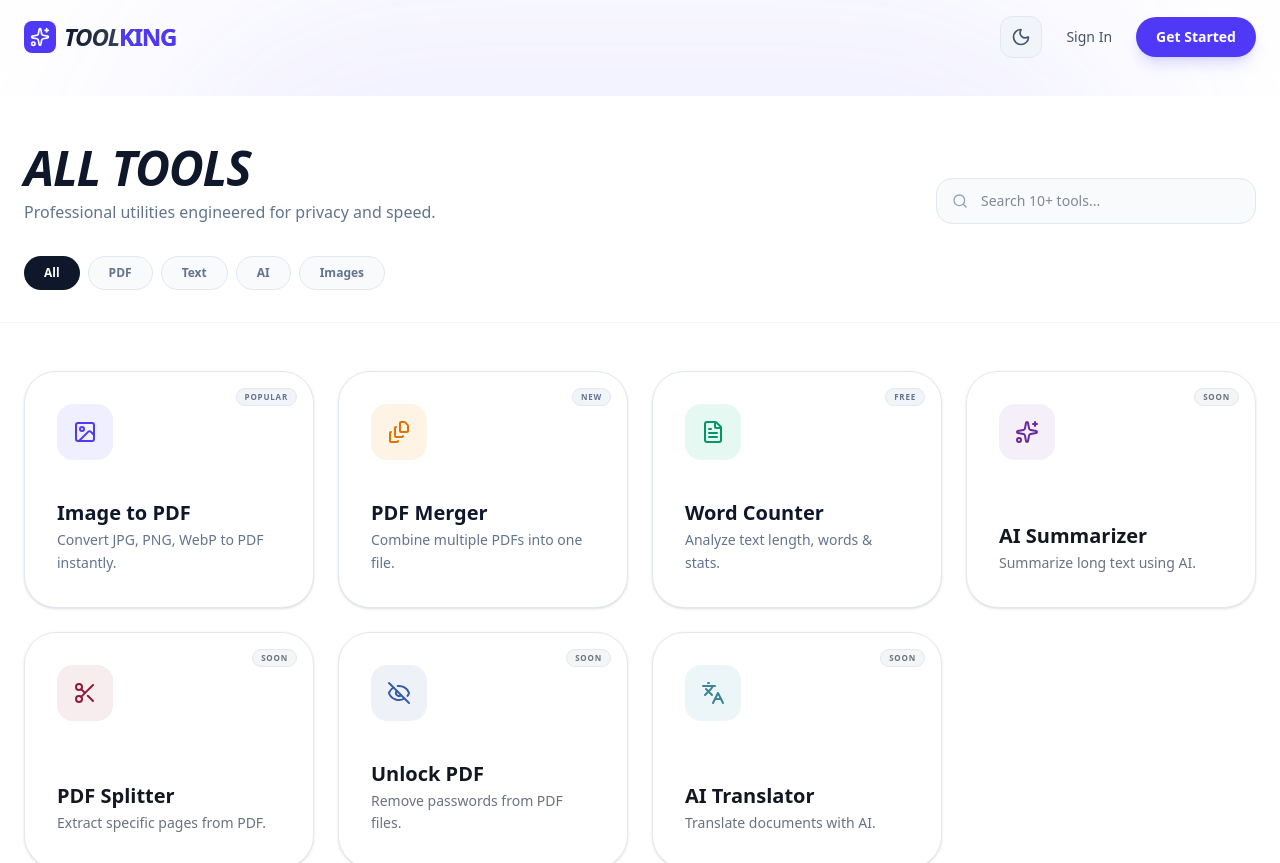
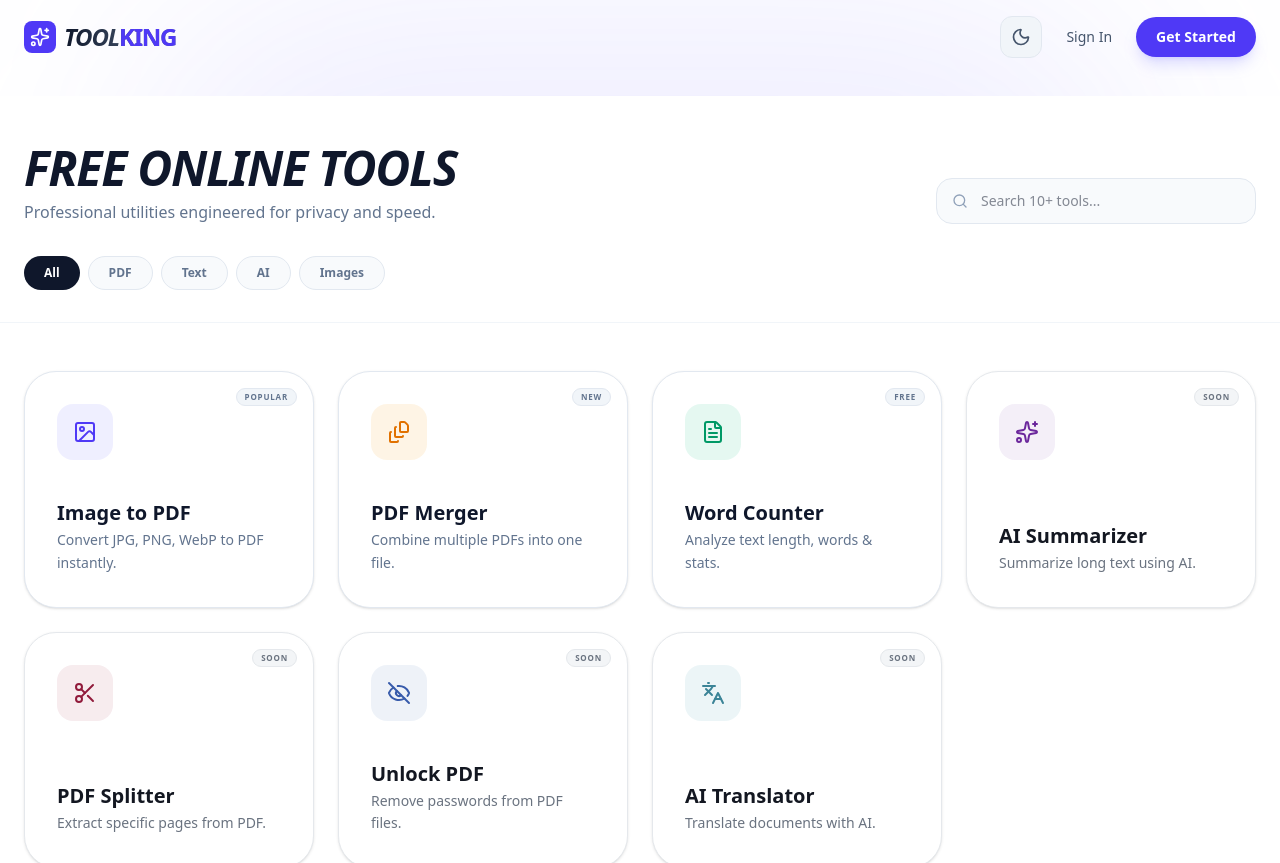
Before and after one commit to dhruvurgr88/ToolKing, a Next.js app: page /tools in a window 1280 px wide. Shown: the top 863 px of the page. Built offline with nearby package versions, Linux system fonts and the light colour scheme.

Commit message:
analytics added

```diff
--- a/app/layout.tsx
+++ b/app/layout.tsx
@@ -1,3 +1,4 @@
+import { Analytics } from "@vercel/analytics/react"; // 1. Import the component
 import type { Metadata, Viewport } from "next";
 import { Geist, Geist_Mono } from "next/font/google";
 import "./globals.css";
@@ -95,6 +96,7 @@ export default function RootLayout({
             </p>
           </footer>
         </Providers>
+        <Analytics />
       </body>
     </html>
   );
--- a/app/page.tsx
+++ b/app/page.tsx
@@ -15,7 +15,7 @@ import { Metadata } from "next";
 
 // 1. DYNAMIC METADATA FOR GOOGLE RANKING
 export const metadata: Metadata = {
-  title: "ToolKing - Free Online PDF & AI Tools for Students",
+  title: "ToolKing - Free Online PDF & AI Tools",
   description:
     "Convert images to PDF, count words, and analyze documents instantly. Fast, private, and 100% free online tools for students and creators. No sign-up required.",
   keywords: [
--- a/app/tools/page.tsx
+++ b/app/tools/page.tsx
@@ -96,7 +96,7 @@ export default function ToolsGallery() {
           <div className="flex flex-col md:flex-row md:items-end justify-between gap-6">
             <div>
               <h1 className="text-4xl md:text-5xl font-black tracking-tight mb-2 uppercase italic">
-                All Tools
+                Free Online Tools
               </h1>
               <p className="text-slate-500 dark:text-slate-400 font-medium">
                 Professional utilities engineered for privacy and speed.
--- a/package.json
+++ b/package.json
@@ -9,6 +9,7 @@
     "lint": "eslint"
   },
   "dependencies": {
+    "@vercel/analytics": "^2.0.1",
     "framer-motion": "^12.38.0",
     "jspdf": "^4.2.1",
     "lucide-react": "^0.577.0",
```
Also changed, not shown: 1 other file (tests, documents, lock files or other folders).
